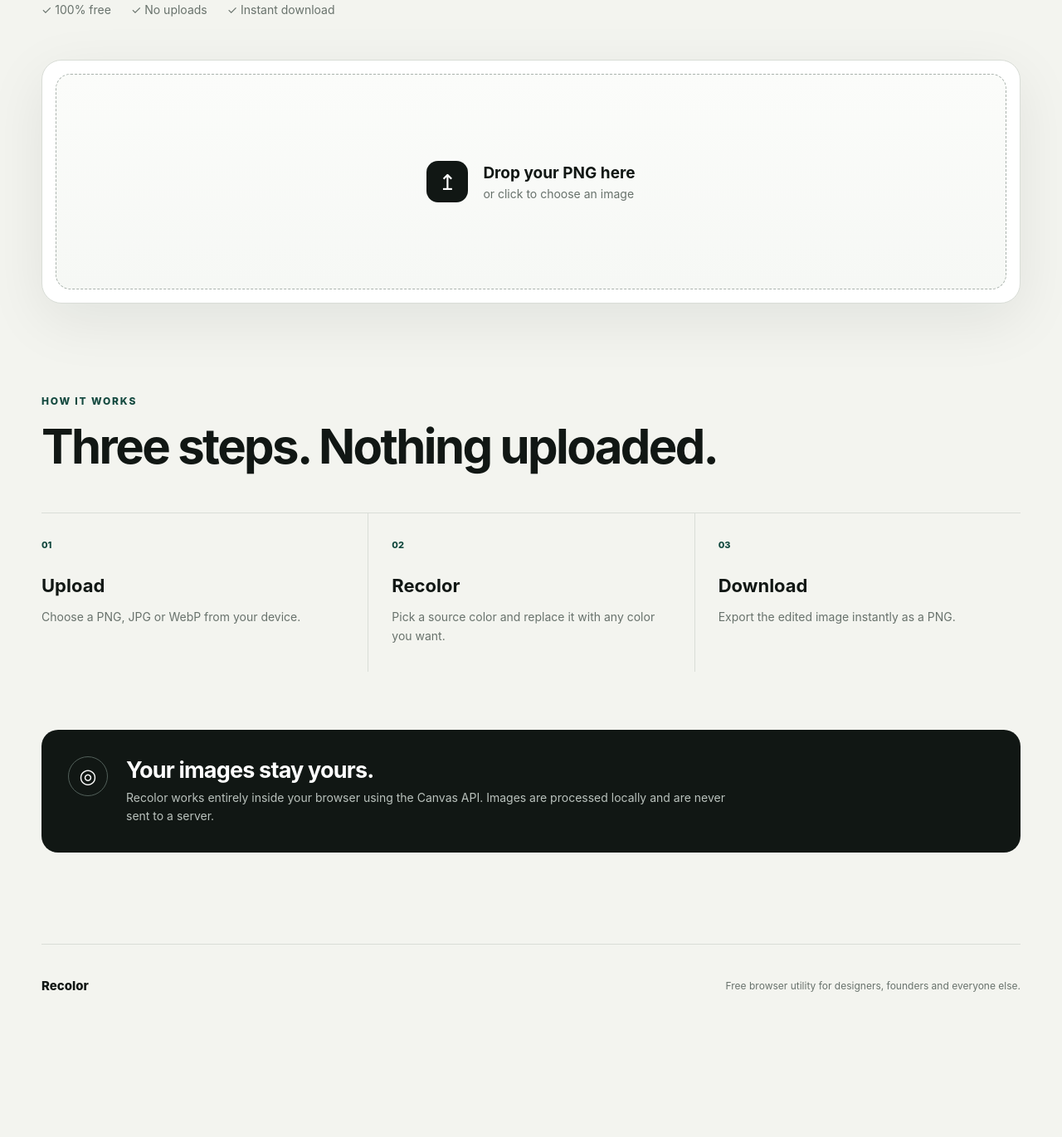
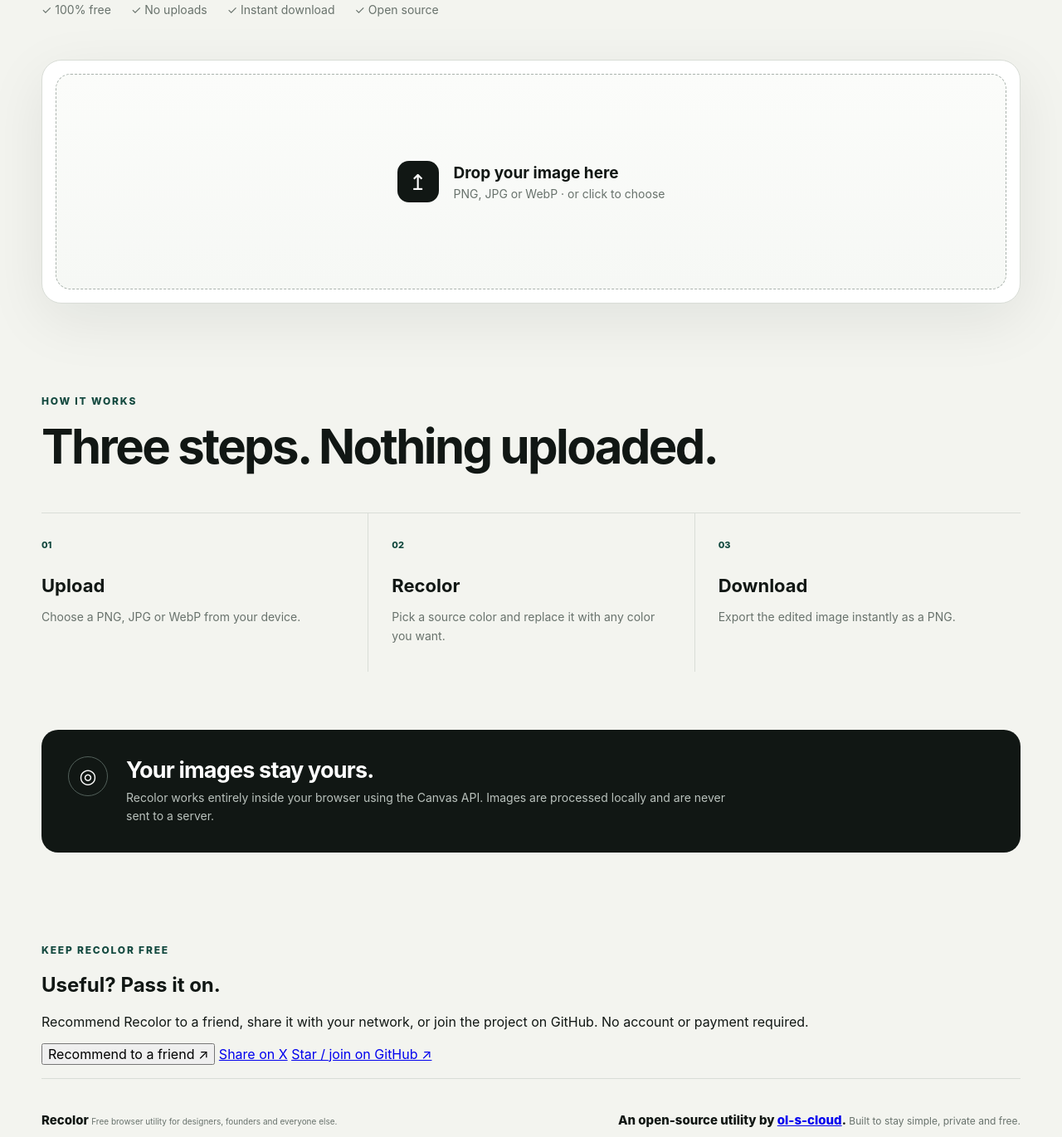
Before and after one commit to ol-s-cloud/color-changer-tool, a plain HTML site: page index.html in a window 1280 px wide. Shown: the part 589-1960 px from the top of the page at 83% size. Before the commit the page ends 1827 px from the top, so only its background shows below. Drawn offline with Linux system fonts and the light colour scheme.

Commit message:
Add sharing, GitHub and credits to landing page

```diff
--- a/index.html
+++ b/index.html
@@ -17,18 +17,22 @@
       <span class="brand-mark"></span>
       <span>Recolor</span>
     </a>
-    <div class="header-note">Free · Private · No sign-up</div>
+    <nav class="header-actions" aria-label="Primary navigation">
+      <a href="#how-it-works">How it works</a>
+      <a href="https://github.com/ol-s-cloud/color-changer-tool" target="_blank" rel="noopener noreferrer">GitHub ↗</a>
+    </nav>
   </header>
 
   <main>
     <section class="hero">
-      <div class="eyebrow">BROWSER-BASED IMAGE TOOL</div>
+      <div class="eyebrow">FREE · PRIVATE · NO SIGN-UP</div>
       <h1>Change any PNG color<br><span>in seconds.</span></h1>
       <p class="hero-copy">Upload an image, pick the color you want to replace, choose a new one and download. Your image never leaves your device.</p>
       <div class="trust-row">
         <span>✓ 100% free</span>
         <span>✓ No uploads</span>
         <span>✓ Instant download</span>
+        <span>✓ Open source</span>
       </div>
     </section>
 
@@ -36,8 +40,8 @@
       <div class="upload-area" id="uploadArea" role="button" tabindex="0" aria-label="Upload image">
         <div class="upload-icon">↥</div>
         <div>
-          <strong>Drop your PNG here</strong>
-          <span>or click to choose an image</span>
+          <strong>Drop your image here</strong>
+          <span>PNG, JPG or WebP · or click to choose</span>
         </div>
         <input type="file" id="fileInput" accept="image/png,image/jpeg,image/webp" hidden>
       </div>
@@ -100,19 +104,15 @@
               <span class="preview-label">RESULT</span>
             </div>
             <div class="canvas-grid">
-              <div class="canvas-card">
-                <canvas id="originalCanvas" title="Original image"></canvas>
-              </div>
-              <div class="canvas-card">
-                <canvas id="modifiedCanvas" title="Modified image"></canvas>
-              </div>
+              <div class="canvas-card"><canvas id="originalCanvas" title="Original image"></canvas></div>
+              <div class="canvas-card"><canvas id="modifiedCanvas" title="Modified image"></canvas></div>
             </div>
           </div>
         </div>
       </div>
     </section>
 
-    <section class="how-it-works">
+    <section class="how-it-works" id="how-it-works">
       <div class="section-heading">
         <div class="eyebrow">HOW IT WORKS</div>
         <h2>Three steps. Nothing uploaded.</h2>
@@ -131,11 +131,31 @@
         <p>Recolor works entirely inside your browser using the Canvas API. Images are processed locally and are never sent to a server.</p>
       </div>
     </section>
+
+    <section class="community-card" aria-labelledby="community-title">
+      <div>
+        <div class="eyebrow">KEEP RECOLOR FREE</div>
+        <h2 id="community-title">Useful? Pass it on.</h2>
+        <p>Recommend Recolor to a friend, share it with your network, or join the project on GitHub. No account or payment required.</p>
+      </div>
+      <div class="community-actions">
+        <button class="community-button primary-share" id="shareButton" type="button">Recommend to a friend ↗</button>
+        <a class="community-button" id="xShareLink" href="#" target="_blank" rel="noopener noreferrer">Share on X</a>
+        <a class="community-button" href="https://github.com/ol-s-cloud/color-changer-tool" target="_blank" rel="noopener noreferrer">Star / join on GitHub ↗</a>
+      </div>
+      <p class="share-status" id="shareStatus" role="status" aria-live="polite"></p>
+    </section>
   </main>
 
   <footer>
-    <span>Recolor</span>
-    <span>Free browser utility for designers, founders and everyone else.</span>
+    <div class="footer-brand">
+      <span>Recolor</span>
+      <small>Free browser utility for designers, founders and everyone else.</small>
+    </div>
+    <div class="footer-credit">
+      <span>An open-source utility by <a href="https://github.com/ol-s-cloud" target="_blank" rel="noopener noreferrer">ol-s-cloud</a>.</span>
+      <span>Built to stay simple, private and free.</span>
+    </div>
   </footer>
 
   <script src="script.js"></script>
```
